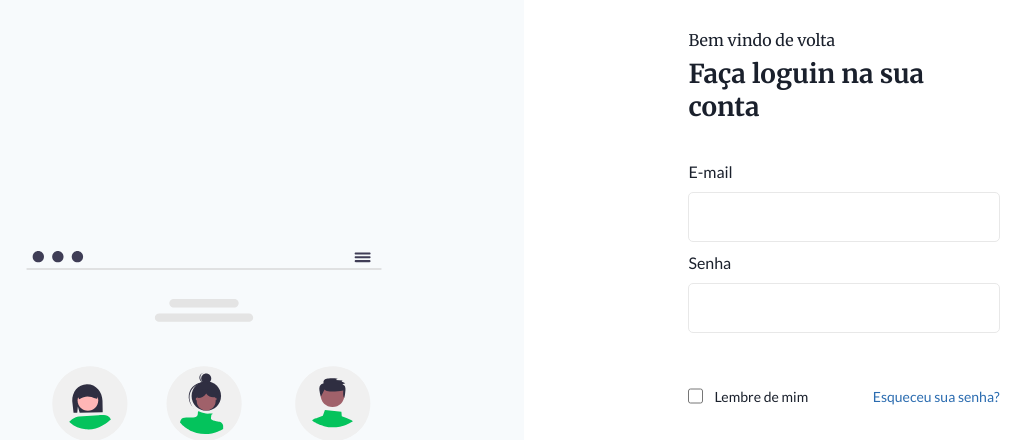
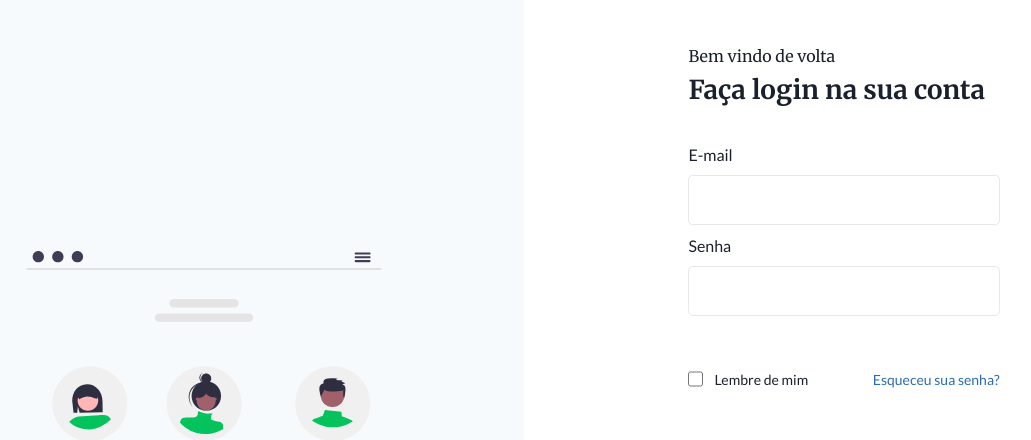
Before and after one commit to felipetfernandes/login-screen, a plain HTML site: page desktop/index.html in a window 1280 px wide. Shown: the top 440 px of the page, without its empty margins (116-1147 px from the left). Drawn offline with Linux system fonts and the light colour scheme.

Commit message:
correcting the word login

```diff
--- a/desktop/index.html
+++ b/desktop/index.html
@@ -16,7 +16,7 @@
     <section class="login">
         <div class="wrapper-login">
             <h2>Bem vindo de volta</h2>
-            <h1>Faça loguin na sua conta</h1>
+            <h1>Faça login na sua conta</h1>
             <p>E-mail</p>
             <input></input>
             <p>Senha</p>
```
Also changed, not shown: mobile/index.html (+1 -1 lines).
